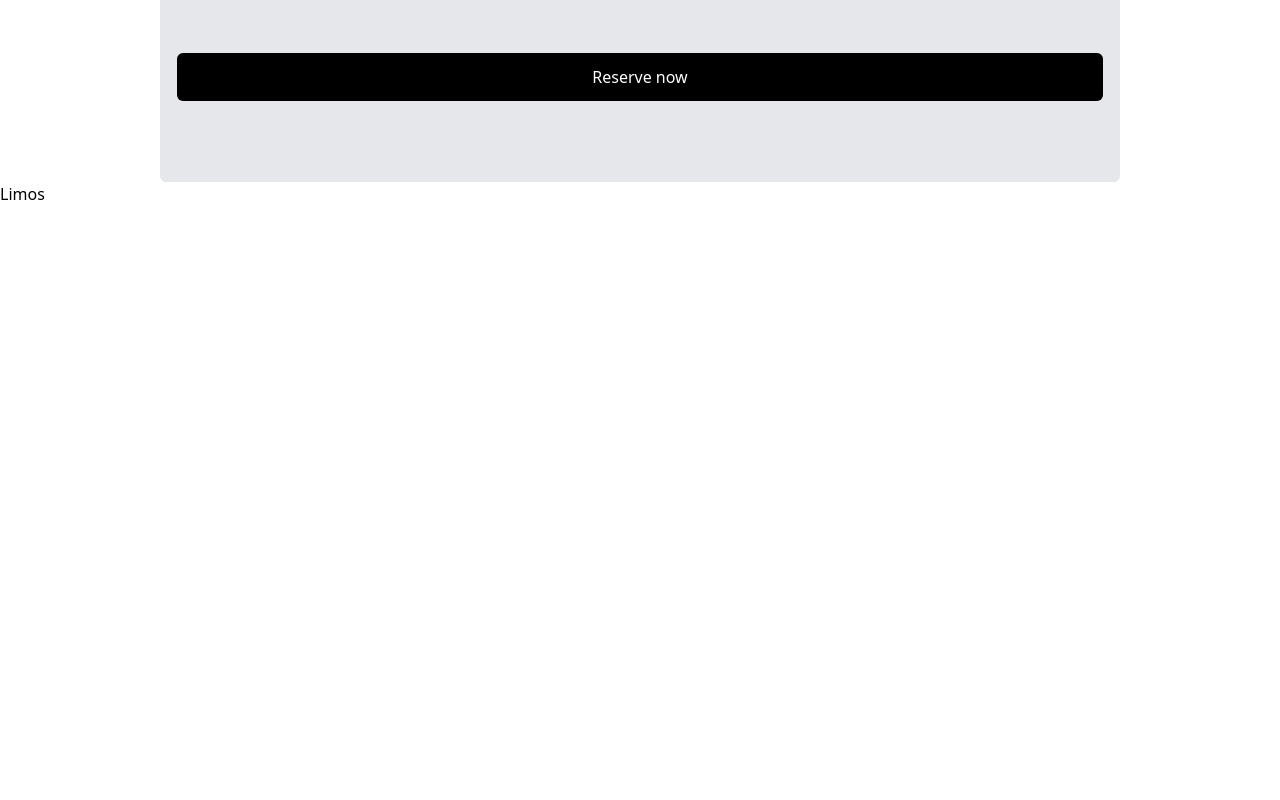
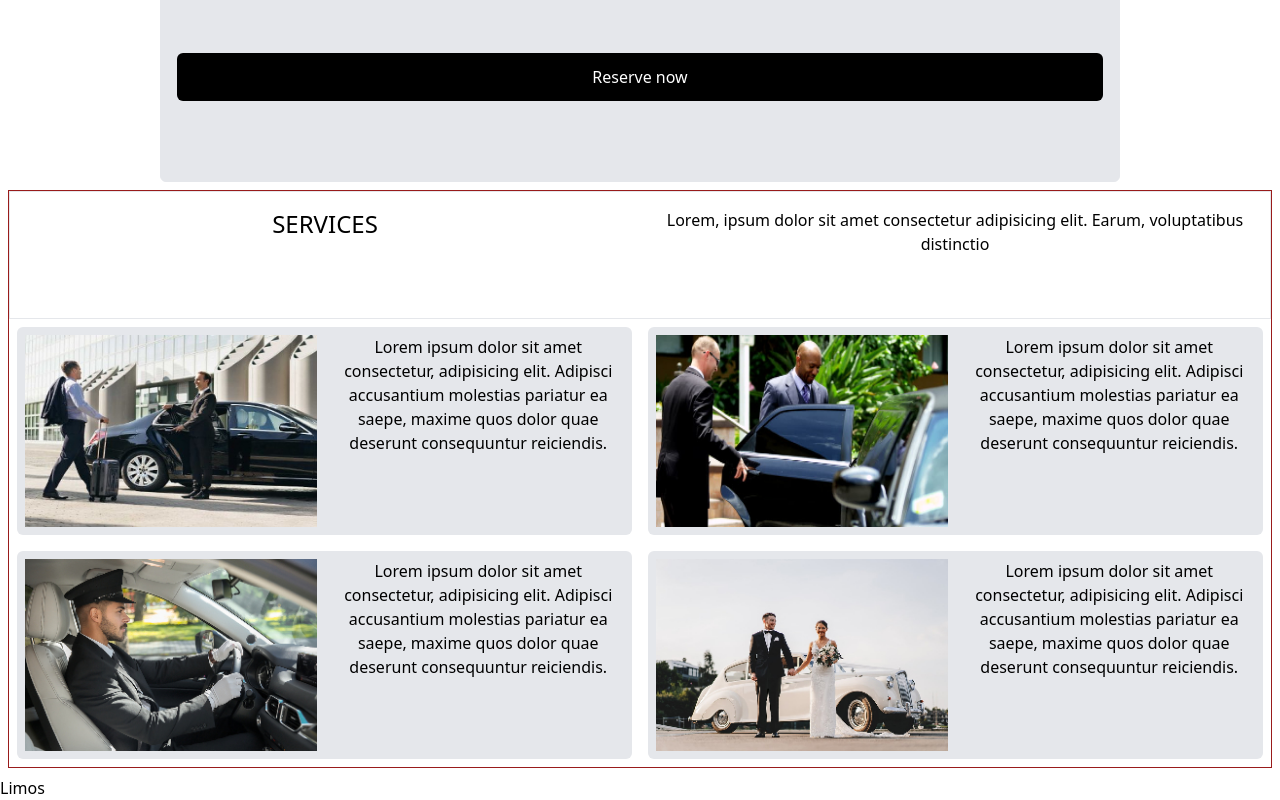
Before and after one commit to irriz-jayy/luxury-limos, a React (Vite) app: page / in a window 1280 px wide. Shown: the part 1029-1829 px from the top of the page. Before the commit the page ends 1235 px from the top, so only its background shows below. Built offline with nearby package versions, Linux system fonts and the light colour scheme; the HTML template or start-up script is replaced by a standard one.

Commit message:
added service section

```diff
--- a/src/App.jsx
+++ b/src/App.jsx
@@ -1,11 +1,13 @@
 import Homepage from "./components/Homepage";
 import Navbar from "./components/Navbar";
+import Services from "./components/Services";
 
 function App() {
   return (
     <>
       <Navbar />
       <Homepage />
+      <Services />
       <div>Limos</div>
     </>
   );
--- /dev/null
+++ b/src/components/Services.jsx
@@ -0,0 +1,61 @@
+import React from "react";
+import pickup from "../assets/pickup.jpg";
+import bussiness from "../assets/bussiness.jpg";
+import chaf from "../assets/chauffeur.jpg";
+import wedding from "../assets/wedding.jpg";
+
+const services = [
+  {
+    src: pickup,
+    text: "Lorem ipsum dolor sit amet consectetur, adipisicing elit. Adipisci accusantium molestias pariatur ea saepe, maxime quos dolor quae deserunt consequuntur reiciendis.",
+  },
+  {
+    src: bussiness,
+    text: "Lorem ipsum dolor sit amet consectetur, adipisicing elit. Adipisci accusantium molestias pariatur ea saepe, maxime quos dolor quae deserunt consequuntur reiciendis.",
+  },
+  {
+    src: chaf,
+    text: "Lorem ipsum dolor sit amet consectetur, adipisicing elit. Adipisci accusantium molestias pariatur ea saepe, maxime quos dolor quae deserunt consequuntur reiciendis.",
+  },
+  {
+    src: wedding,
+    text: "Lorem ipsum dolor sit amet consectetur, adipisicing elit. Adipisci accusantium molestias pariatur ea saepe, maxime quos dolor quae deserunt consequuntur reiciendis.",
+  },
+];
+
+function Services() {
+  return (
+    <>
+      <div className="m-2 min-h-[50vh] border border-red-800">
+        {/* header section */}
+        <div className="border max-h-32 grid grid-rows-2 md:grid-cols-2 lg:grid-cols-2 text-center">
+          <p className="pt-4 text-2xl">SERVICES</p>
+          <p className="pt-4">
+            Lorem, ipsum dolor sit amet consectetur adipisicing elit. Earum,
+            voluptatibus distinctio
+          </p>
+        </div>
+        {/* service cards */}
+        <div className="min-h-96 p-2 grid grid-rows-2 md:grid-cols-2 lg:grid-cols-2 gap-4">
+          {services.map((service, index) => (
+            <div
+              key={index}
+              className="bg-gray-200 rounded-md flex flex-col sm:flex-row md:flex-row lg:flex-row min-h-48"
+            >
+              <img
+                src={service.src}
+                alt=""
+                className="h-1/2 w-full sm:w-3/4 sm:h-52 md:w-1/2 md:h-full lg:w-1/2 lg:h-52 p-2 rounded-md"
+              />
+              <p className="w-full sm:w-1/2 md:w-1/2 lg:w-1/2 p-2 text-center">
+                {service.text}
+              </p>
+            </div>
+          ))}
+        </div>
+      </div>
+    </>
+  );
+}
+
+export default Services;
```
